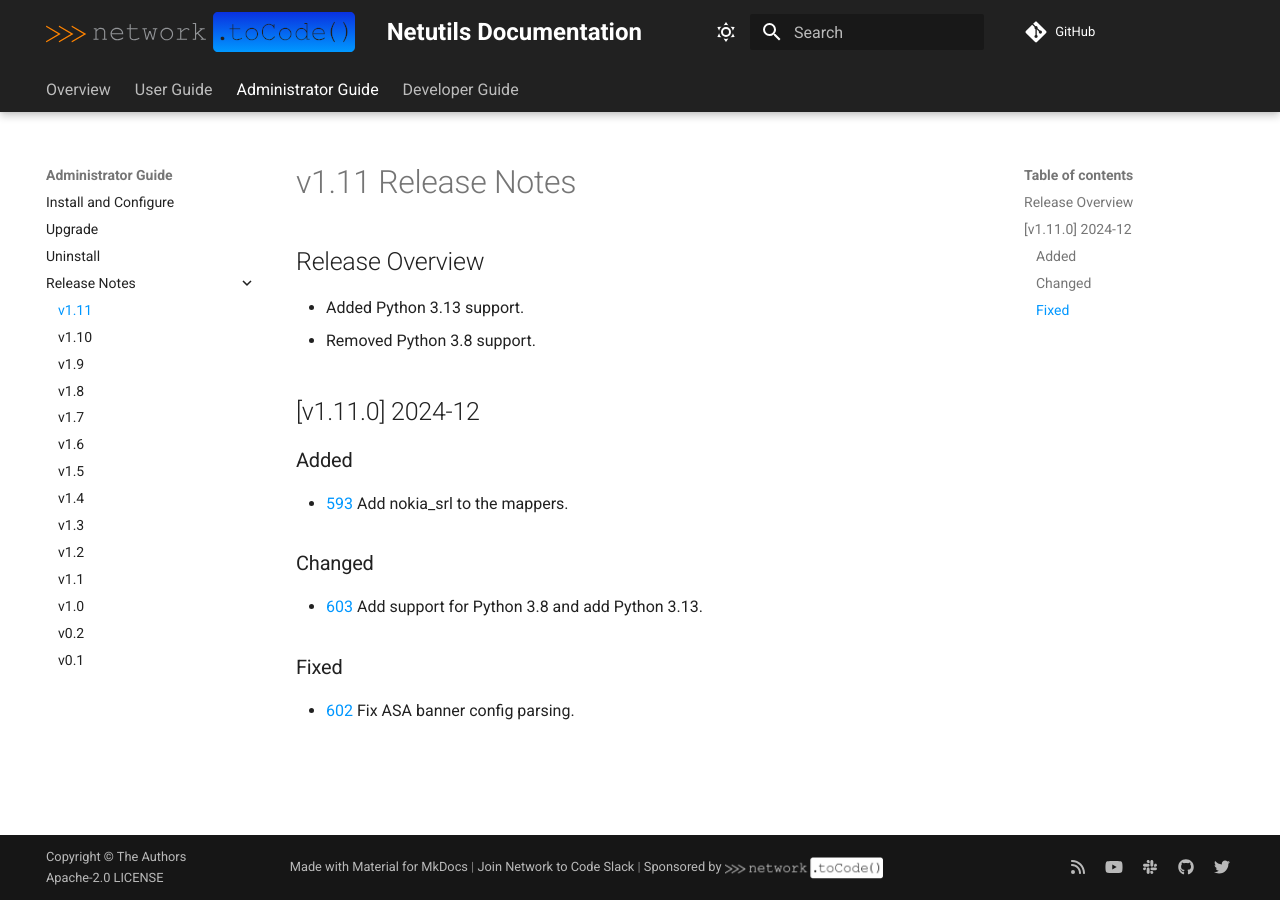
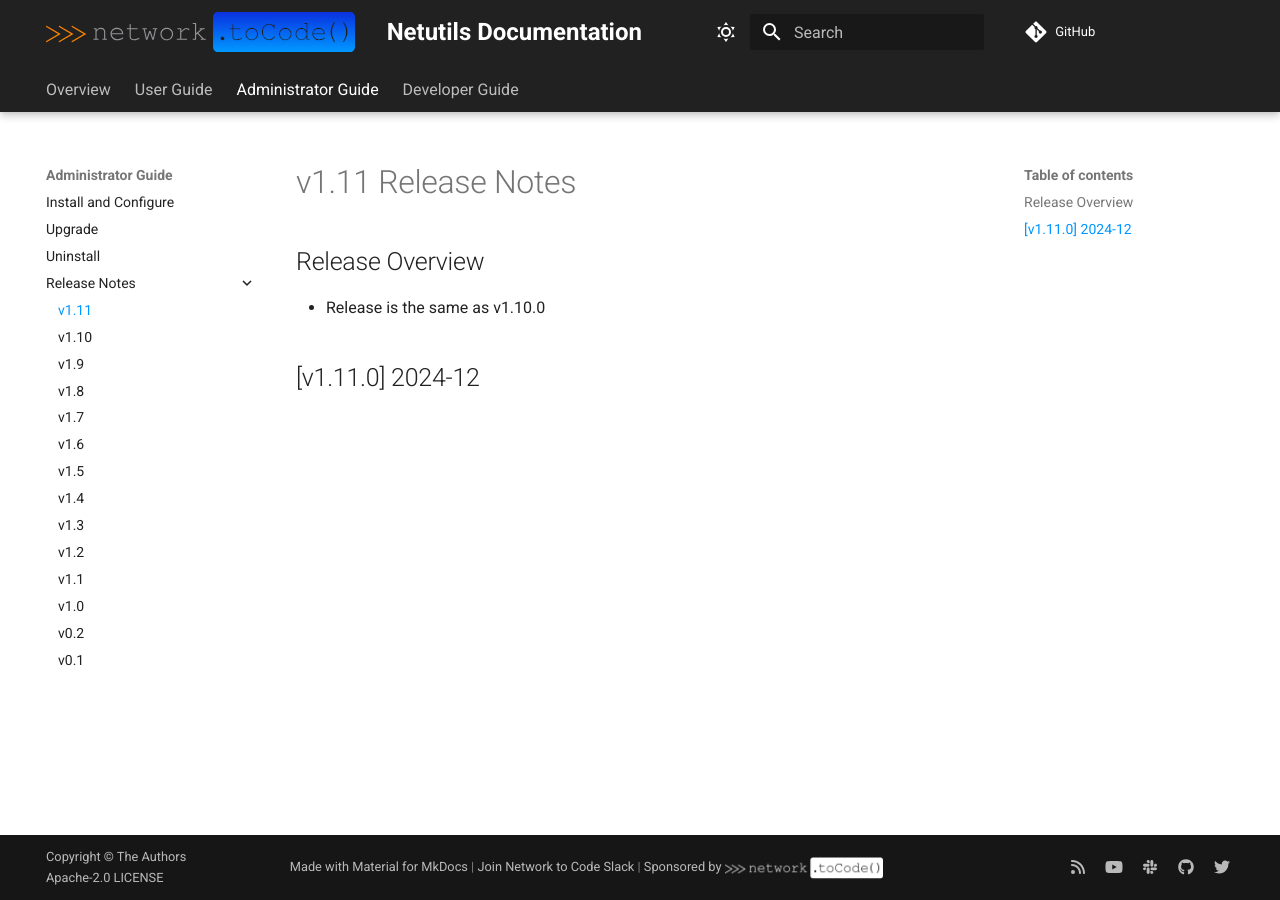
Before and after one commit to networktocode/netutils, an MkDocs documentation site: the page built from docs/admin/release_notes/version_1.11.md, in a window 1280 px wide. Built offline with MkDocs 1.6.1 and Material for MkDocs 9.7.7, drawn with Linux system fonts in a browser that asks for light colours; comment, search, counter and statistics services are not loaded.

Commit message:
Updated release docs for real

```diff
--- a/docs/admin/release_notes/version_1.11.md
+++ b/docs/admin/release_notes/version_1.11.md
@@ -2,18 +2,6 @@
 
 ## Release Overview
 
-- Added Python 3.13 support.
-- Removed Python 3.8 support.
+- Release is the same as v1.10.0
 
 ## [v1.11.0] 2024-12
-
-### Added
-- [593](https://github.com/networktocode/netutils/pull/593) Add nokia_srl to the mappers.
-
-### Changed
-
-- [603](https://github.com/networktocode/netutils/pull/603) Add support for Python 3.8 and add Python 3.13.
-
-### Fixed
-
-- [602](https://github.com/networktocode/netutils/pull/602) Fix ASA banner config parsing.
```
Also changed, not shown: docs/admin/release_notes/version_1.12.md (added, +19 -0 lines).
